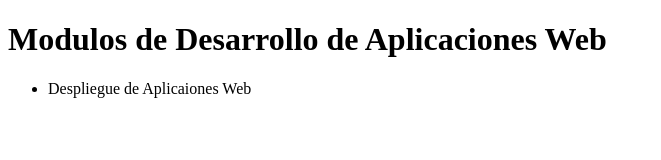
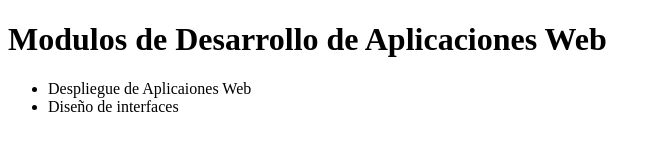
Before and after one commit to IliaTopuria12/Actividad2.3, a plain HTML site: page index.html in a window 1280 px wide. Shown: the whole page, without its empty margins (0-661 px from the left). Drawn offline with Linux system fonts and the light colour scheme.

Commit message:
Nuevo modulo añadido

```diff
--- a/index.html
+++ b/index.html
@@ -9,6 +9,7 @@
     <h1>Modulos de Desarrollo de Aplicaciones Web</h1>
     <ul>
         <li>Despliegue de Aplicaiones Web</li>
+	<li>Diseño de interfaces</li>
     </ul>
 </body>
 </html>
```
